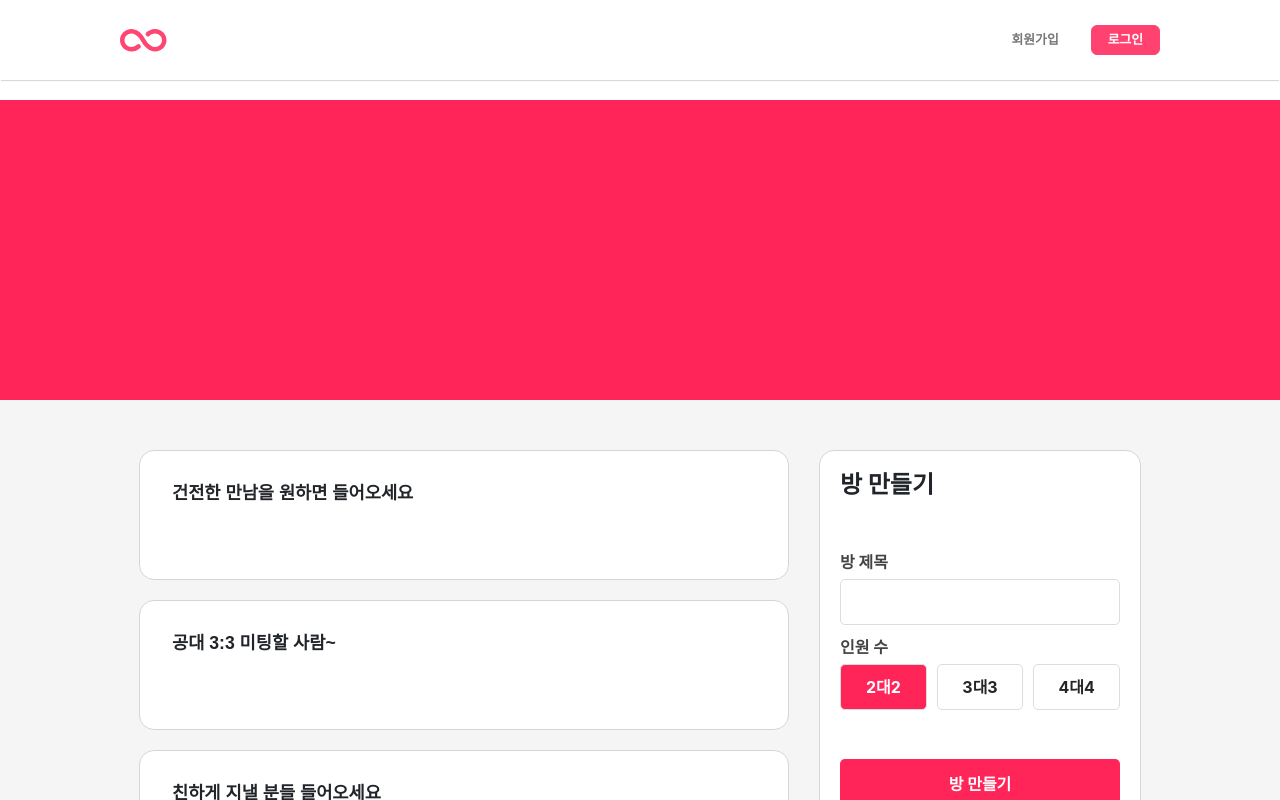
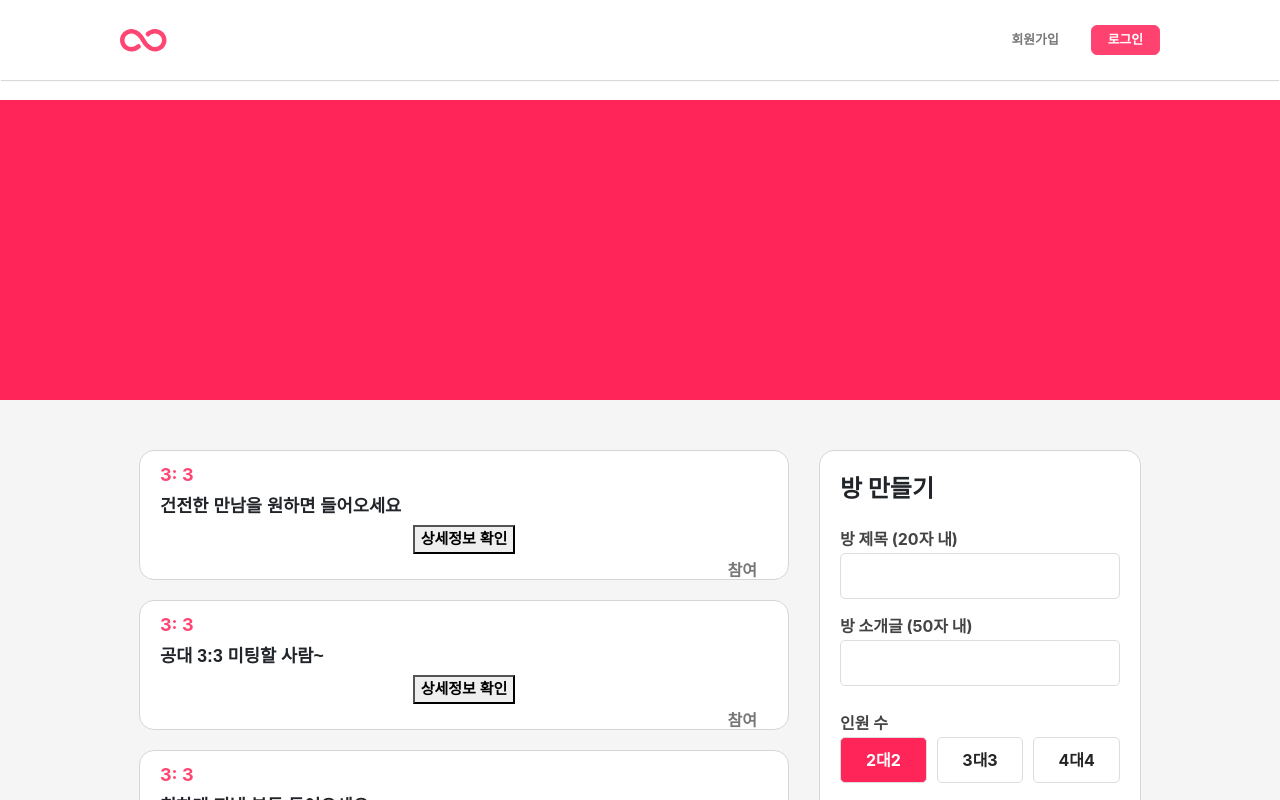
Before and after one commit to team-doogeun/doogeun-dating-frontend, a React (Create React App) app in the folder client/: page /select in a window 1280 px wide. Shown: the top 800 px of the page. Built offline with nearby package versions, Linux system fonts and the light colour scheme; a web font is replaced by a local one.

Commit message:
fix code

```diff
--- a/client/package.json
+++ b/client/package.json
@@ -58,6 +58,5 @@
   },
   "devDependencies": {
     "redux-devtools-extension": "^2.13.9"
-  },
-  "proxy": "http://localhost:4000"
+  }
 }
--- a/client/src/components/views/BlindDatePage/BlindDateContainer.js
+++ b/client/src/components/views/BlindDatePage/BlindDateContainer.js
@@ -13,7 +13,6 @@ const BlindDateContainer = () => {
     await axios
       .post("http://localhost:8080/blindDate/like", {
         userId: userId,
-        /* 첫번째 유저인지, 두번째 유저인지 구분필요 */
         targetUserId: targetUserId,
       })
       .then(() => {
--- a/client/src/components/views/MeetingPage/MeetingPageFirst/MeetingPageSelectContainer.js
+++ b/client/src/components/views/MeetingPage/MeetingPageFirst/MeetingPageSelectContainer.js
@@ -1,10 +1,10 @@
-import React, { useEffect, useState } from 'react';
-import MeetingRoomView from './MeetingPageSelectView';
-import axios from 'axios';
-import { getCookieValue } from '../../../Api/loginApi';
+import React, { useEffect, useState } from "react";
+import MeetingRoomView from "./MeetingPageSelectView";
+import axios from "axios";
+import { getCookieValue } from "../../../Api/loginApi";
 
 const MeetingPageSelectContainer = () => {
-  // const [meetings, setMeetings] = useState([]);
+  const [meetings, setMeetings] = useState([]);
 
   // useEffect(() => {
   //   fetchMeetings();
@@ -14,24 +14,24 @@ const MeetingPageSelectContainer = () => {
   // 미팅방 목록 생성
   const fetchMeetings = async () => {
     try {
-      const userId = getCookieValue('userId');
+      const userId = getCookieValue("userId");
       const response = await axios.get(`group/${userId}`);
       const data = response.data;
       // setMeetings(data);
     } catch (error) {
-      console.error('Meeting 정보 가져오기 실패:', error);
+      console.error("Meeting 방 정보 가져오기 실패:", error);
     }
   };
 
   // userId
-  const hostStart = async (title) => {
+  const hostStart = async (roomId) => {
     await axios
-      .post(`/group/new/${title}`, {})
+      .post(`/group/achieve/${roomId}`, {})
       .then((res) => {
         console.log(`유저들의 카카오톡 아이디 : ${res}`);
       })
       .catch((error) => {
-        console.log('방 만들기 실패 ' + error);
+        console.log("방 만들기 실패 " + error);
       });
   };
 
@@ -48,115 +48,104 @@ const MeetingPageSelectContainer = () => {
         );
       })
       .catch((error) => {
-        console.log('방 만들기 실패 ' + error);
+        console.log("방 만들기 실패 " + error);
       });
   };
 
   // 입장 버튼
-  const registerIn = async (title) => {
+  const registerIn = async (roomId) => {
     await axios
-      .post(`/group/${title}`)
+      .post(`/group/${roomId}`)
       .then((res) => {
         console.log(res);
       })
       .catch((error) => {
-        console.log('방에 입장하지 못함' + error);
+        console.log("방에 입장하지 못함" + error);
       });
   };
 
   // 나가기 기능
-  const registerOut = async (title, userId) => {
+  const registerOut = async (roomId, title, userId) => {
     await axios
-      .get(`/group/${title}/exit`, {
+      .get(`/group/${roomId}/exit`, {
         title: title,
         userId: userId,
       })
       .then(() => {
-        console.log('방 나가기 성공');
+        console.log("방 나가기 성공");
       })
       .catch((error) => {
-        console.log('방 나가기 실패' + error);
+        console.log("방 나가기 실패" + error);
       });
   };
 
   // test data
-  const meetings = [
+  const testData = [
     {
-      id: '1',
-      title: '건전한',
-      maleNum: '3',
-      femaleNum: '3',
-      capacity: '6',
-      groupBlindCategory: '3:3',
-      groupBlindStatus: 'NOT_FULL',
-      groupBlindIntroduction: '안녕하세요~',
+      id: "1",
+      title: "건전한 만남을 원하면 들어오세요",
+      maleNum: "3",
+      femaleNum: "3",
+      capacity: "6",
+      groupBlindCategory: "3:3",
+      groupBlindStatus: "NOT_FULL",
+      groupBlindIntroduction: "안녕하세요~",
     },
     {
-      id: '2',
-      title: '안전한',
-      maleNum: '3',
-      femaleNum: '3',
-      capacity: '6',
-      groupBlindCategory: '3:3',
-      groupBlindStatus: 'NOT_FULL',
-      groupBlindIntroduction: '안녕하세요~',
+      id: "2",
+      title: "공대 3:3 미팅할 사람~",
+      maleNum: "3",
+      femaleNum: "3",
+      capacity: "6",
+      groupBlindCategory: "3:3",
+      groupBlindStatus: "NOT_FULL",
+      groupBlindIntroduction: "안녕하세요~",
     },
     {
-      id: '3',
-      title: '구라임',
-      maleNum: '3',
-      femaleNum: '3',
-      capacity: '6',
-      groupBlindCategory: '3:3',
-      groupBlindStatus: 'NOT_FULL',
-      groupBlindIntroduction: '안녕하세요~',
+      id: "3",
+      title: "친하게 지낼 분들 들어오세요",
+      maleNum: "3",
+      femaleNum: "3",
+      capacity: "6",
+      groupBlindCategory: "3:3",
+      groupBlindStatus: "NOT_FULL",
+      groupBlindIntroduction: "안녕하세요~",
     },
     {
-      id: '4',
-      title: '안녕임',
-      maleNum: '3',
-      femaleNum: '3',
-      capacity: '6',
-      groupBlindCategory: '3:3',
-      groupBlindStatus: 'NOT_FULL',
-      groupBlindIntroduction: '안녕하세요~',
+      id: "4",
+      title: "안녕하세요~2대2로 미팅해요",
+      maleNum: "3",
+      femaleNum: "3",
+      capacity: "6",
+      groupBlindCategory: "3:3",
+      groupBlindStatus: "NOT_FULL",
+      groupBlindIntroduction: "안녕하세요~",
     },
     {
-      id: '5',
-      title: 'ㅎㅇ임',
-      maleNum: '3',
-      femaleNum: '3',
-      capacity: '6',
-      groupBlindCategory: '3:3',
-      groupBlindStatus: 'NOT_FULL',
-      groupBlindIntroduction: '안녕하세요~',
+      id: "5",
+      title: "컴퓨터공학부 이승밈입니다.",
+      maleNum: "3",
+      femaleNum: "3",
+      capacity: "6",
+      groupBlindCategory: "3:3",
+      groupBlindStatus: "NOT_FULL",
+      groupBlindIntroduction: "안녕하세요~",
     },
     {
-      id: '6',
-      title: 'ㅎㅇ임',
-      maleNum: '3',
-      femaleNum: '3',
-      capacity: '6',
-      groupBlindCategory: '3:3',
-      groupBlindStatus: 'NOT_FULL',
-      groupBlindIntroduction: '안녕하세요~',
-    },
-    {
-      id: '7',
-      title: 'ㅎㅇ임',
-      maleNum: '3',
-      femaleNum: '3',
-      capacity: '6',
-      groupBlindCategory: '3:3',
-      groupBlindStatus: 'NOT_FULL',
-      groupBlindIntroduction: '안녕하세요~',
+      id: "6",
+      title: "컴퓨터공학부입니다.",
+      maleNum: "3",
+      femaleNum: "3",
+      capacity: "6",
+      groupBlindCategory: "3:3",
+      groupBlindStatus: "NOT_FULL",
+      groupBlindIntroduction: "안녕하세요~",
     },
   ];
 
   return (
     <MeetingRoomView
-      meetings={meetings}
-      makeRoom={makeRoom}
+      meetings={testData}
       registerIn={registerIn}
       registerOut={registerOut}
     ></MeetingRoomView>
--- a/client/src/components/views/MeetingPage/MeetingPageFirst/MeetingPageSelectView.js
+++ b/client/src/components/views/MeetingPage/MeetingPageFirst/MeetingPageSelectView.js
@@ -1,78 +1,35 @@
-import React, { useState } from 'react';
-import styled from 'styled-components';
-import BottomImage from '../../../../Img/Rectangle 2.png';
-import Pagination from '../../../Pagination/Pagination';
+import React, { useState } from "react";
+import styled from "styled-components";
+import BottomImage from "../../../../Img/Rectangle 2.png";
+import Pagination from "../../../Pagination/Pagination";
+import axios from "axios";
+import { getCookieValue } from "../../../Api/loginApi";
+import Modal from "../../../Modal/LoginModal";
+import RoomDataContainer from "../MeetingRoomData/RoomDataContainer";
 
-const MeetingPageSelectView = () => {
+const MeetingPageSelectView = ({ meetings, registerIn, registerOut }) => {
+  // meetingRoom Control
+  const [meetingRooms, setMeetingRooms] = useState([]);
   const [createRoom, setCreateRoom] = useState(false);
-  const [roomTitle, setRoomTitle] = useState('');
-  const [roomSize, setRoomSize] = useState('2');
+  const [roomTitle, setRoomTitle] = useState("");
+  const [roomIntro, setRoomIntro] = useState("");
+  const [roomSize, setRoomSize] = useState("2");
+
+  const [roomDataModal, setRoomDataModal] = useState(false);
+
+  // title, intro control
+  const [titleMsg, setTitleMsg] = useState("");
+  const [isTitle, setIsTitle] = useState(false);
+  const [introMsg, setIntroMsg] = useState("");
+  const [isIntro, setIsIntro] = useState(false);
+
+  // 유저가 참여해 있는지 확인
+  // 이거 서버에 요청해서 알아야됨...
+  const [isUserIn, setIsUserIn] = useState(false);
+
+  // 페이지네이션
   const [currentPage, setCurrentPage] = useState(1);
   const itemsPerPage = 2;
-
-  const [meetings, setMeetings] = useState([
-    {
-      id: '1',
-      title: '건전한 만남을 원하면 들어오세요',
-      maleNum: '3',
-      femaleNum: '3',
-      capacity: '6',
-      groupBlindCategory: '3:3',
-      groupBlindStatus: 'NOT_FULL',
-      groupBlindIntroduction: '안녕하세요~',
-    },
-    {
-      id: '2',
-      title: '공대 3:3 미팅할 사람~',
-      maleNum: '3',
-      femaleNum: '3',
-      capacity: '6',
-      groupBlindCategory: '3:3',
-      groupBlindStatus: 'NOT_FULL',
-      groupBlindIntroduction: '안녕하세요~',
-    },
-    {
-      id: '3',
-      title: '친하게 지낼 분들 들어오세요',
-      maleNum: '3',
-      femaleNum: '3',
-      capacity: '6',
-      groupBlindCategory: '3:3',
-      groupBlindStatus: 'NOT_FULL',
-      groupBlindIntroduction: '안녕하세요~',
-    },
-    {
-      id: '4',
-      title: '안녕하세요~2대2로 미팅해요',
-      maleNum: '3',
-      femaleNum: '3',
-      capacity: '6',
-      groupBlindCategory: '3:3',
-      groupBlindStatus: 'NOT_FULL',
-      groupBlindIntroduction: '안녕하세요~',
-    },
-    {
-      id: '5',
-      title: '컴퓨터공학부 이승밈입니다.',
-      maleNum: '3',
-      femaleNum: '3',
-      capacity: '6',
-      groupBlindCategory: '3:3',
-      groupBlindStatus: 'NOT_FULL',
-      groupBlindIntroduction: '안녕하세요~',
-    },
-    {
-      id: '6',
-      title: '컴퓨터공학부입니다.',
-      maleNum: '3',
-      femaleNum: '3',
-      capacity: '6',
-      groupBlindCategory: '3:3',
-      groupBlindStatus: 'NOT_FULL',
-      groupBlindIntroduction: '안녕하세요~',
-    },
-  ]);
-
   const totalPages = Math.ceil(meetings.length / itemsPerPage);
 
   const handlePageChange = (pageNum) => {
@@ -84,21 +41,98 @@ const MeetingPageSelectView = () => {
     currentPage * itemsPerPage
   );
 
-  const handleCreateRoom = () => {
+  const returnMeetingRoomsData = (roomId) => {
+    for (let i = 0; i < meetingRooms.length; i++) {
+      if (meetingRooms[i].id === roomId) {
+        return meetingRooms[i];
+      }
+    }
+  };
+
+  const handleCreateRoom = async () => {
+    const userId = getCookieValue("userId");
+
     const newRoom = {
-      id: meetings.length + 1,
+      id: meetingRooms.length + 1,
       title: roomTitle,
       maleNum: roomSize,
       femaleNum: roomSize,
       capacity: roomSize * 2,
       groupBlindCategory: `${roomSize}:${roomSize}`,
-      groupBlindStatus: 'NOT_FULL',
-      groupBlindIntroduction: '안녕하세요~',
+      groupBlindStatus: "NOT_FULL",
+      groupBlindIntroduction: "안녕하세요~",
     };
-    setMeetings([...meetings, newRoom]);
+
+    try {
+      const response = await axios.post(`/group/${userId}`, {
+        newRoom,
+      });
+      const newMeetingRoom = response.data;
+      setMeetingRooms([...meetingRooms, newMeetingRoom]);
+    } catch (error) {
+      console.error("Error adding meeting room:", error);
+    }
+
+    console.log(meetingRooms);
     setCreateRoom(false);
   };
 
+  const onTitleHandler = (e) => {
+    e.preventDefault();
+    const nowTitle = e.currentTarget.value;
+    setRoomTitle(nowTitle);
+
+    if (nowTitle.length > 20) {
+      setTitleMsg("20글자 이내로 입력해주세요.");
+      setIsTitle(false);
+    } else {
+      setTitleMsg("올바른 형식입니다.");
+      setIsTitle(true);
+    }
+
+    if (nowTitle.length === 0) {
+      setTitleMsg("");
+      setIsTitle(false);
+    }
+  };
+
+  const onIntroHandler = (e) => {
+    e.preventDefault();
+    const nowIntro = e.currentTarget.value;
+    setRoomIntro(nowIntro);
+
+    if (nowIntro.length && nowIntro.length > 50) {
+      setIntroMsg("50글자 이내로 입력해주세요.");
+      setIsIntro(false);
+    } else {
+      setIntroMsg("올바른 형식입니다.");
+      setIsIntro(true);
+    }
+
+    if (nowIntro.length === 0) {
+      setIntroMsg("");
+      setIsIntro(false);
+    }
+  };
+
+  const checkRoomData = async (roomid) => {
+    const userId = getCookieValue("userId");
+    const response = await axios
+      .get(`group/${roomid}/info`, {
+        userId: userId,
+        roomId: roomid,
+      })
+      .then((response) => {
+        console.log(response);
+      })
+      .catch((err) => {
+        console.log(err + "미팅방 정보 요청 안됨");
+      });
+
+    return response;
+  };
+
+  // 소개글
   return (
     <>
       <Banner>
@@ -109,7 +143,42 @@ const MeetingPageSelectView = () => {
           <RoomContainer>
             {meetings.map((room) => (
               <RoomCard key={room.id}>
+                <RoomCapacity>{`${room.maleNum}: ${room.femaleNum}`}</RoomCapacity>
                 <RoomTitle>{room.title}</RoomTitle>
+                <CheckRoomData onClick={() => setRoomDataModal(true)}>
+                  상세정보 확인
+                </CheckRoomData>
+                {roomDataModal && (
+                  <Modal
+                    CloseModal={() => {
+                      setRoomDataModal(!roomDataModal);
+                    }}
+                  >
+                    <RoomDataContainer
+                      roomData={returnMeetingRoomsData}
+                    ></RoomDataContainer>
+                  </Modal>
+                )}
+
+                <RoomRegisterInOut>
+                  {isUserIn ? (
+                    <RoomRegisterOutBtn
+                      onClick={() => {
+                        registerOut();
+                      }}
+                    >
+                      나가기
+                    </RoomRegisterOutBtn>
+                  ) : (
+                    <RoomRegisterInBtn
+                      onClick={() => {
+                        registerIn();
+                      }}
+                    >
+                      참여
+                    </RoomRegisterInBtn>
+                  )}
+                </RoomRegisterInOut>
               </RoomCard>
             ))}
             <Pagination
@@ -123,32 +192,48 @@ const MeetingPageSelectView = () => {
             <RoomSettingContainer>
               <StyledTitle>방 만들기</StyledTitle>
               <InputWrapper>
-                <StyledLabel>방 제목</StyledLabel>
+                <StyledLabel>방 제목 (20자 내)</StyledLabel>
                 <StyledInput
                   type="text"
                   value={roomTitle}
-                  onChange={(e) => setRoomTitle(e.target.value)}
+                  onChange={onTitleHandler}
                 />
+                {roomTitle.length < 20 ? (
+                  <OkMsg>{titleMsg}</OkMsg>
+                ) : (
+                  <NoMsg>{titleMsg}</NoMsg>
+                )}
+                <StyledLabel>방 소개글 (50자 내)</StyledLabel>
+                <StyledInput
+                  type="text"
+                  value={roomIntro}
+                  onChange={onIntroHandler}
+                />
+                {roomIntro.length < 50 ? (
+                  <OkMsg>{introMsg}</OkMsg>
+                ) : (
+                  <NoMsg>{introMsg}</NoMsg>
+                )}
               </InputWrapper>
               <SelectWrapper>
                 <StyledLabel>인원 수</StyledLabel>
 
                 <ButtonWrapper>
                   <RoomSizeButton
-                    selected={roomSize === '2'}
-                    onClick={() => setRoomSize('2')}
+                    selected={roomSize === "2"}
+                    onClick={() => setRoomSize("2")}
                   >
                     2대2
                   </RoomSizeButton>
                   <RoomSizeButton
-                    selected={roomSize === '3'}
-                    onClick={() => setRoomSize('3')}
+                    selected={roomSize === "3"}
+                    onClick={() => setRoomSize("3")}
                   >
                     3대3
                   </RoomSizeButton>
                   <RoomSizeButton
-                    selected={roomSize === '4'}
-                    onClick={() => setRoomSize('4')}
+                    selected={roomSize === "4"}
+                    onClick={() => setRoomSize("4")}
                   >
                     4대4
                   </RoomSizeButton>
@@ -166,6 +251,7 @@ const MeetingPageSelectView = () => {
     </>
   );
 };
+
 const MeetingPageSelectWrapper = styled.div`
   display: flex;
   justify-content: center;
@@ -205,6 +291,61 @@ const StyledButton = styled.button`
   background-color: #ff2559;
 `;
 
+// 참여 / 나가기
+const RoomRegisterInOut = styled.div`
+  display: flex;
+  flex-direction: row;
+  justify-content: flex-end;
+  margin-right: 15px;
+`;
+
+const RoomRegisterInBtn = styled.button`
+  border: none;
+  border-radius: 0.3rem;
+  font-weight: 700;
+  color: #777777;
+  background: transparent;
+  font-size: 1rem;
+  padding: 0.3rem 1rem;
+  cursor: pointer;
+  transition: all 0.3s ease-in-out;
+
+  &:hover {
+    transform: scale(1.05);
+    color: #ff4572;
+  }
+`;
+
+const RoomRegisterOutBtn = styled.button`
+  border: none;
+  border-radius: 0.3rem;
+  font-weight: 700;
+  color: #777777;
+  background: transparent;
+  font-size: 1rem;
+  padding: 0.3rem 1rem;
+  cursor: pointer;
+  transition: all 0.3s ease-in-out;
+
+  &:hover {
+    transform: scale(1.05);
+    color: #ff4572;
+  }
+`;
+
+const RoomCapacity = styled.div`
+  color: #ff4572;
+  font-size: 18px;
+  font-weight: bold;
+  border: none;
+  background-color: white;
+  margin-left: 20px;
+  margin-top: 10px;
+  margin-bottom: 8px;
+  width: 60px;
+  text-align: left;
+`;
+
 const MakeRoomButton = styled(StyledButton)``;
 
 const RoomContainer = styled.div`
@@ -214,9 +355,9 @@ const RoomContainer = styled.div`
 `;
 
 const RoomCard = styled.div`
-  display: flex;
-  justify-content: center;
-  align-items: flex-start;
+  //display: flex;
+  //justify-content: center;
+  //align-items: flex-start;
   width: 650px;
   height: 130px;
   border: 1px solid #d5d5d5;
@@ -234,7 +375,7 @@ const CreateRoomWrapper = styled.div`
   align-items: center;
   justify-content: space-between;
   width: 33%;
-  height: 380px;
+  min-height: 460px;
   padding: 20px;
   background-color: #fff;
   border-radius: 15px;
@@ -273,10 +414,10 @@ const ButtonWrapper = styled.div`
   gap: 10px;
 `;
 
-const StyledTitle = styled.h1`
+const StyledTitle = styled.div`
   font-size: 1.5rem;
   font-weight: 700;
-  margin-bottom: 50px;
+  margin-bottom: 20px;
   text-align: left;
   width: 100%;
 `;
@@ -285,7 +426,23 @@ const StyledLabel = styled.label`
   font-size: 1rem;
   font-weight: 700;
   color: #444;
-  margin-bottom: 5px;
+  margin-bottom: 2px;
+`;
+
+const OkMsg = styled.div`
+  font-size: 0.8rem;
+  font-weight: 700;
+  color: green;
+  margin-top: 5px;
+  margin-bottom: 10px;
+`;
+
+const NoMsg = styled.div`
+  font-size: 0.8rem;
+  font-weight: 700;
+  color: red;
+  margin-top: 5px;
+  margin-bottom: 10px;
 `;
 
 const RoomSizeButton = styled.button`
@@ -296,8 +453,8 @@ const RoomSizeButton = styled.button`
   font-weight: 700;
   font-size: 1rem;
   cursor: pointer;
-  background-color: ${(props) => (props.selected ? '#ff2559' : 'white')};
-  color: ${(props) => (props.selected ? '#fff' : '#252525')};
+  background-color: ${(props) => (props.selected ? "#ff2559" : "white")};
+  color: ${(props) => (props.selected ? "#fff" : "#252525")};
 `;
 
 const StyledInput = styled.input`
@@ -314,7 +471,13 @@ const RoomTitle = styled.h2`
   font-weight: 700;
   text-align: left;
   width: 100%;
-  padding: 2rem;
+  margin-left: 20px;
+  max-height: 40px;
+`;
+
+const CheckRoomData = styled.button`
+  font-size: 15px;
+  font-weight: 600;
 `;
 
 const Banner = styled.div`
```
